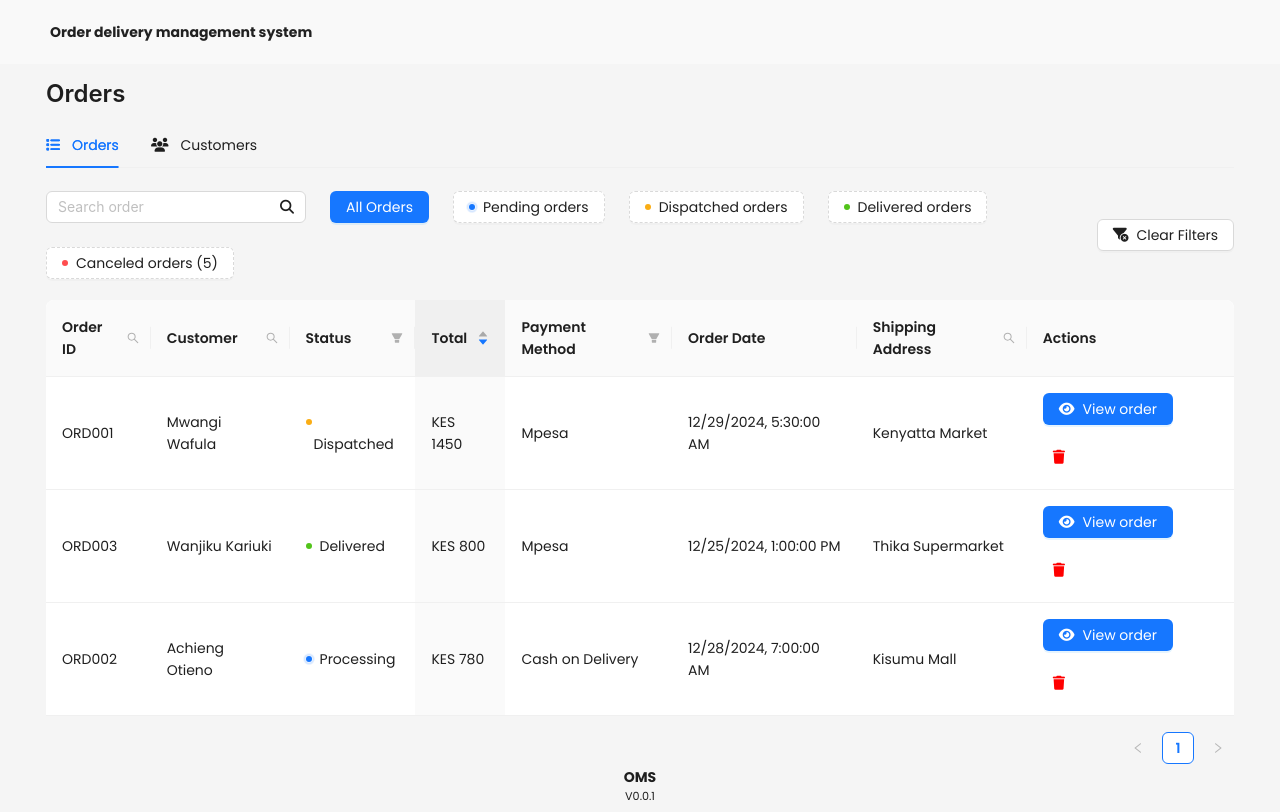
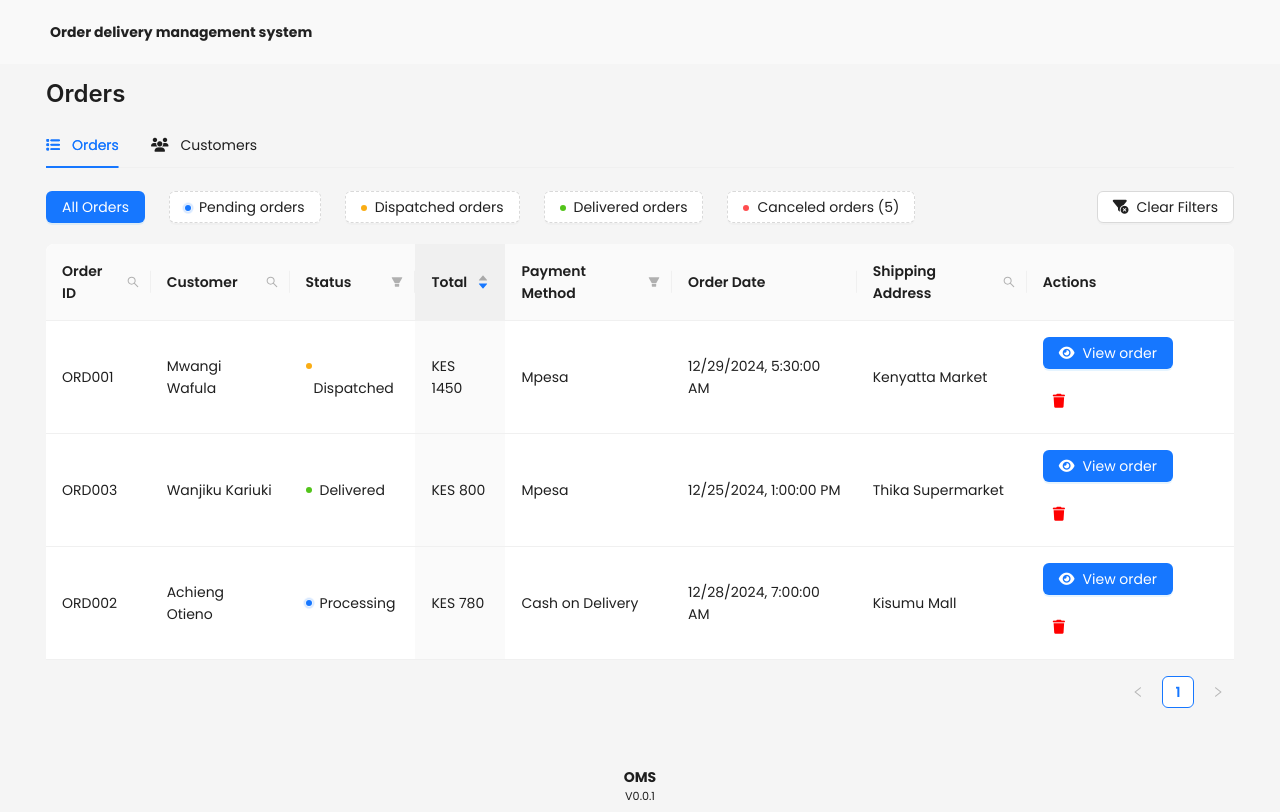
Before and after one commit to Kemboi-Dun/order-delivery-management-system-v1, a React (Vite) app: page / in a window 1280 px wide. Built offline with nearby package versions, Linux system fonts and the light colour scheme.

Commit message:
Delete popup confirm added

```diff
--- a/src/pages/OrderList.tsx
+++ b/src/pages/OrderList.tsx
@@ -4,6 +4,9 @@ import {
   Button,
   Flex,
   Input,
+  message,
+  Popconfirm,
+  PopconfirmProps,
   Space,
   Table,
   Typography,
@@ -14,7 +17,7 @@ import orderList from "../data/Orders.json";
 import { useFormattedDateString } from "../hooks/DateHook";
 import { FilterFilled, SearchOutlined } from "@ant-design/icons";
 
-import get from 'lodash/get'
+import get from "lodash/get";
 
 // Breadcrumb items
 const breadCrumbItems = [
@@ -40,9 +43,19 @@ const OrdersTable: React.FC = () => {
   const [searchedText, setSearchedText] = useState("");
   const [searchedColumn, setSearchedColumn] = useState("");
 
-  const [filteredInfo, setFilteredInfo] = useState({});
+  interface FilteredInfo {
+    status?: string[];
+    orderId?: string[];
+    customer?: string[];
+    total?: string[];
+    paymentMethod?: string[];
+    shippingAddress?: string[];
+  }
 
-  const searchInput = useRef(null);
+  const [filteredInfo, setFilteredInfo] = useState<FilteredInfo>({});
+  const [filteredData, setStatusFilter] = useState<any[]>(orders);
+
+  const searchInput = useRef<any>(null);
 
   const handleSearch = (
     selectedKeys: any[],
@@ -64,9 +77,18 @@ const OrdersTable: React.FC = () => {
     setFilteredInfo({});
   };
 
-  const handleChange = (pagination: any, filters: any) => {
+  const handleChange = (pagination: any, filters: any, statusList: any) => {
     console.log("CHANGED PARAMS : --- ", filters);
     setFilteredInfo(filters);
+    setStatusFilter(statusList);
+  };
+
+  const filterByStatus = (status: any) => {
+    if (status === "all") {
+      setStatusFilter(orders);
+    } else {
+      setStatusFilter(orders.filter((item: any) => item.status === status));
+    }
   };
 
   const getColumnSearchProps = (dataIndex: string) => ({
@@ -132,7 +154,10 @@ const OrdersTable: React.FC = () => {
       <SearchOutlined style={{ color: filtered ? "#1677ff" : undefined }} />
     ),
     onFilter: (value: any, record: any) =>
-      get(record, dataIndex).toString().toLowerCase().includes(value.toLowerCase()),
+      get(record, dataIndex)
+        .toString()
+        .toLowerCase()
+        .includes(value.toLowerCase()),
     filterDropdownProps: {
       onOpenChange(open: boolean) {
         if (open) {
@@ -152,6 +177,17 @@ const OrdersTable: React.FC = () => {
     },
   });
 
+  //handle delete order
+  const confirmDelete: PopconfirmProps["onConfirm"] = (e) => {
+    console.log(e);
+    message.success("Order deleted");
+  };
+
+  const cancelDelete: PopconfirmProps["onCancel"] = (e) => {
+    console.log(e);
+    message.error("Order not deleted");
+  };
+
   // Orders table columns
   const ordersColumns = [
     {
@@ -166,7 +202,7 @@ const OrdersTable: React.FC = () => {
       dataIndex: "customer",
       key: "customer",
       filteredValue: filteredInfo?.customer || null,
-      render: (value: string) => <p>{value?.name}</p>,
+      render: (value: any) => <p>{value?.name}</p>,
       ...getColumnSearchProps("customer.name"),
     },
     {
@@ -225,7 +261,7 @@ const OrdersTable: React.FC = () => {
       title: "Total",
       dataIndex: "total",
       key: "total",
-      defaultSortOrder: "descend",
+      sortOrder: "descend" as "descend" | "ascend" | undefined,
       sorter: (a: any, b: any) => a.total - b.total,
       render: (value: any) => <p>KES {value}</p>,
       filteredValue: filteredInfo?.total || null,
@@ -259,7 +295,7 @@ const OrdersTable: React.FC = () => {
       title: "Shipping Address",
       dataIndex: "shippingAddress",
       key: "shippingAddress",
-      render: (value: string) => <p>{value?.name}</p>,
+      render: (value: any) => <p>{value?.name}</p>,
       filteredValue: filteredInfo?.shippingAddress || null,
       ...getColumnSearchProps("shippingAddress.name"),
     },
@@ -273,38 +309,86 @@ const OrdersTable: React.FC = () => {
             <Button type="primary" icon={<i className="fa-solid fa-eye"></i>}>
               View order
             </Button>
-            <Button
-              type="text"
-              icon={<i className="fa-solid fa-trash"></i>}
-              style={{ color: "red" }}
-            />
+
+            <Popconfirm
+              title={<p>Delete order : {value}</p>}
+              description="Are you sure you want to delete this order?"
+              onConfirm={confirmDelete}
+              onCancel={cancelDelete}
+              okText="Delete"
+              cancelText="Cancel"
+            >
+              <Button
+                type="text"
+                icon={<i className="fa-solid fa-trash"></i>}
+                style={{ color: "red" }}
+              />
+            </Popconfirm>
           </Space>
         </>
       ),
     },
   ];
 
+  const [activeButton, setActiveButton] = useState("all");
+
   return (
     <>
       <Flex justify="space-between" align="center" gap="large">
         <Space wrap size="large" style={{ margin: "0.5em 0" }}>
-          <Input
+          {/* <Input
             type="search"
             placeholder="Search order"
             suffix={<i className="fa-solid fa-magnifying-glass"></i>}
-          />
-          <Button type="primary">All Orders</Button>
-          <Button type="dashed">
-            <Badge status="processing" text="Pending orders" />
+          /> */}
+          <Button
+            type={activeButton === "all" ? "primary" : "dashed"}
+            onClick={() => {
+              filterByStatus("all");
+              setActiveButton("all");
+            }}
+          >
+            All Orders
           </Button>
-          <Button type="dashed">
-            <Badge status="warning" text="Dispatched orders" />
+          <Button
+            type={activeButton === "Processing" ? "primary" : "dashed"}
+            onClick={() => {
+              filterByStatus("Processing");
+              setActiveButton("Processing");
+            }}
+          >
+            <Badge status="processing" />
+            <p>Pending orders</p>
           </Button>
-          <Button type="dashed">
-            <Badge status="success" text="Delivered orders" />
+          <Button
+            type={activeButton === "Dispatched" ? "primary" : "dashed"}
+            onClick={() => {
+              filterByStatus("Dispatched");
+              setActiveButton("Dispatched");
+            }}
+          >
+            <Badge status="warning" />
+            <p>Dispatched orders</p>
           </Button>
-          <Button type="dashed">
-            <Badge status="error" text="Canceled orders (5)" />
+          <Button
+            type={activeButton === "Delivered" ? "primary" : "dashed"}
+            onClick={() => {
+              filterByStatus("Delivered");
+              setActiveButton("Delivered");
+            }}
+          >
+            <Badge status="success" />
+            <p>Delivered orders</p>
+          </Button>
+          <Button
+            type={activeButton === "Canceled" ? "primary" : "dashed"}
+            onClick={() => {
+              filterByStatus("Canceled");
+              setActiveButton("Canceled");
+            }}
+          >
+            <Badge status="error" />
+            <p>Canceled orders (5)</p>
           </Button>
         </Space>
 
@@ -318,7 +402,7 @@ const OrdersTable: React.FC = () => {
 
       <Table<any>
         columns={ordersColumns}
-        dataSource={orders}
+        dataSource={filteredData}
         style={ordersTableStyle}
         onChange={handleChange}
       />
```
